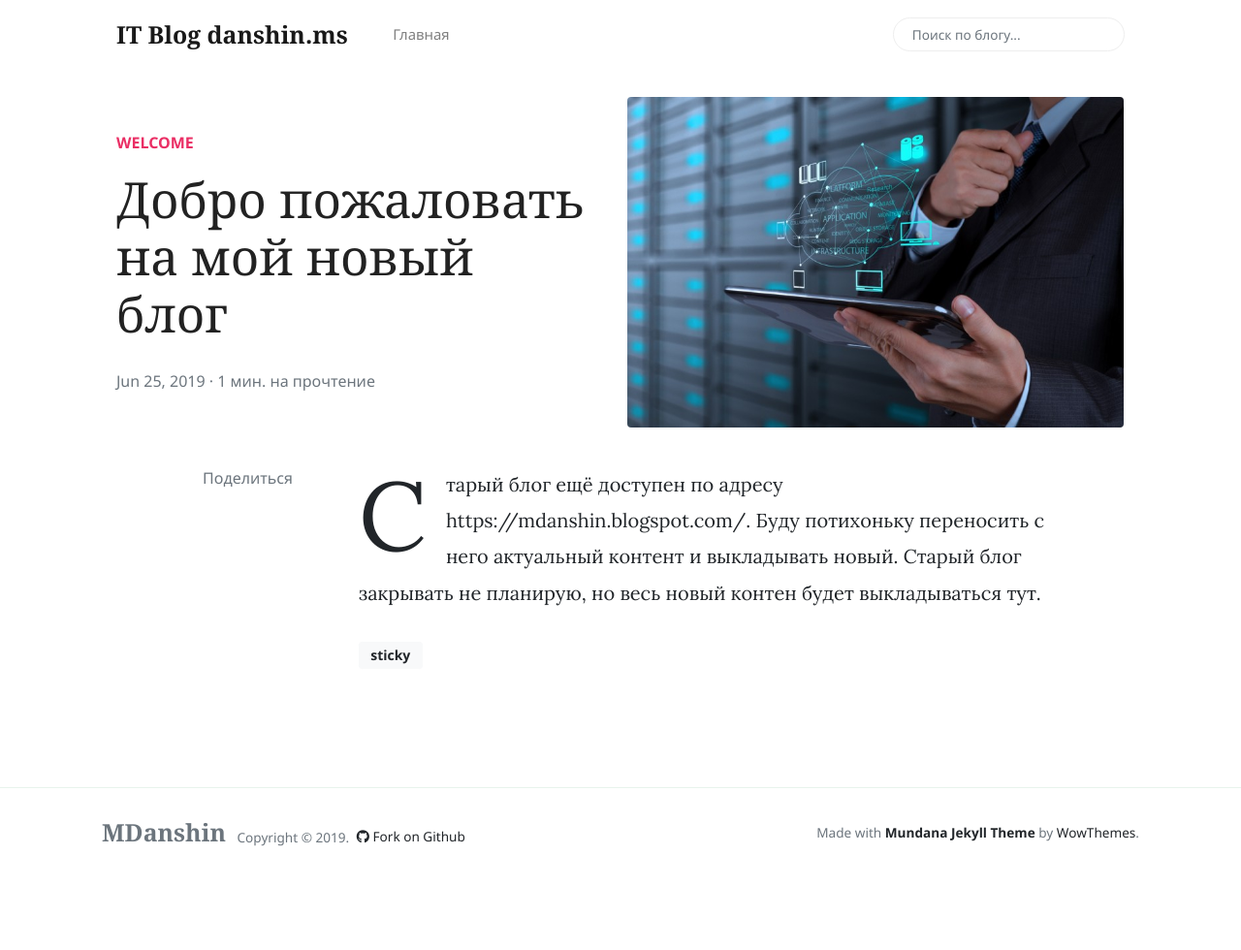
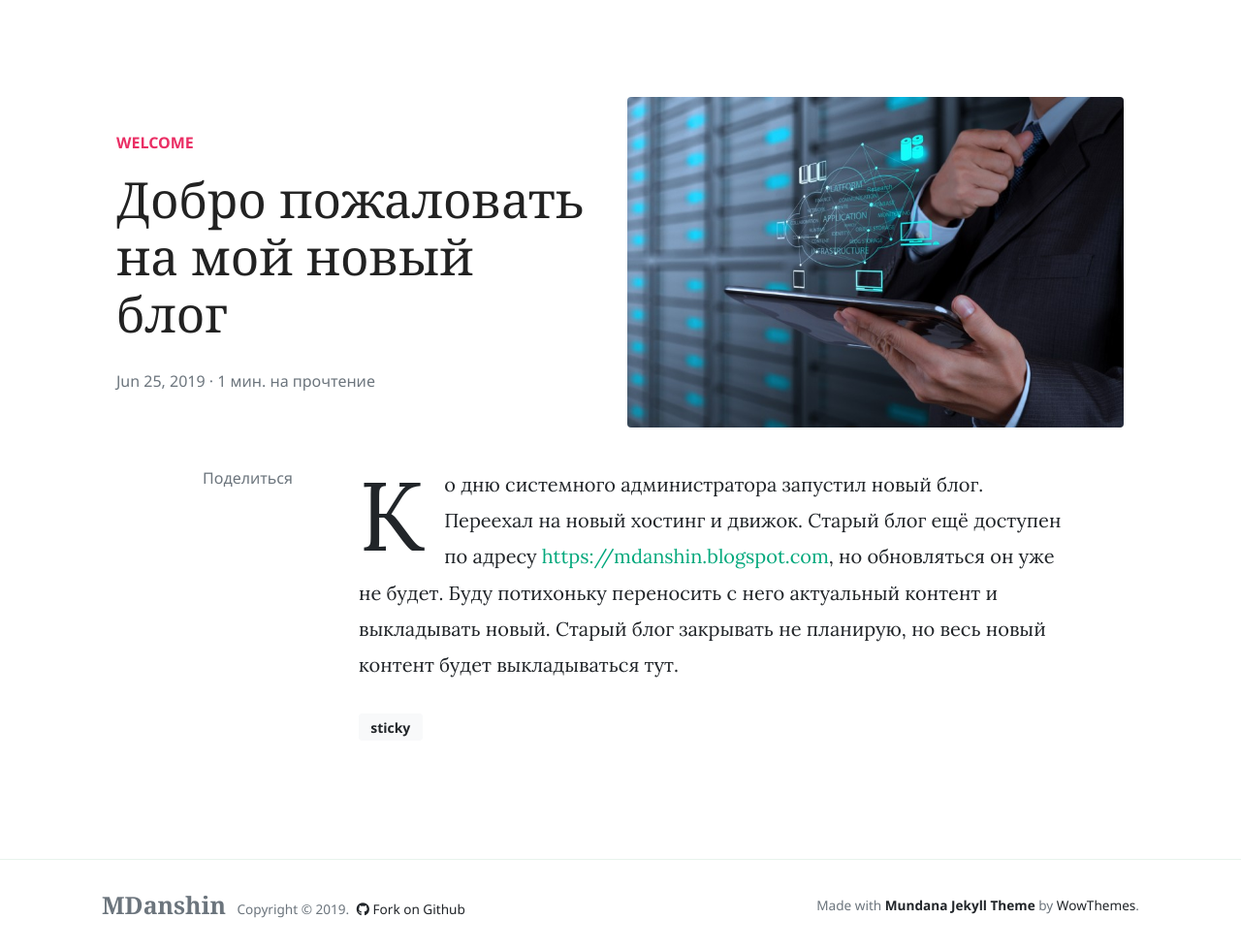
Before and after one commit to mdanshin/mdanshin.github.io, a Jekyll site: the page built from _posts/2019-06-25-welcome.md, in a window 1280 px wide and 980 px high. Shown: the whole window at 97% size. Built offline with Jekyll 4.4.1, drawn with Linux system fonts in a browser that asks for light colours; nearby versions of some CDN libraries; comment, search, counter and statistics services are not loaded.

Commit message:
some changes and new posts added

```diff
--- a/_posts/2019-06-25-welcome.md
+++ b/_posts/2019-06-25-welcome.md
@@ -6,4 +6,4 @@ categories: [ Welcome ]
 tags: [sticky]
 author: Mikhail
 ---
-Старый блог ещё доступен по адресу https://mdanshin.blogspot.com/. Буду потихоньку переносить с него актуальный контент и выкладывать новый. Старый блог закрывать не планирую, но весь новый контен будет выкладываться тут.
+Ко дню системного администратора запустил новый блог. Переехал на новый хостинг и движок. Старый блог ещё доступен по адресу [https://mdanshin.blogspot.com](https://mdanshin.blogspot.com), но обновляться он уже не будет. Буду потихоньку переносить с него актуальный контент и выкладывать новый. Старый блог закрывать не планирую, но весь новый контент будет выкладываться тут.
```
